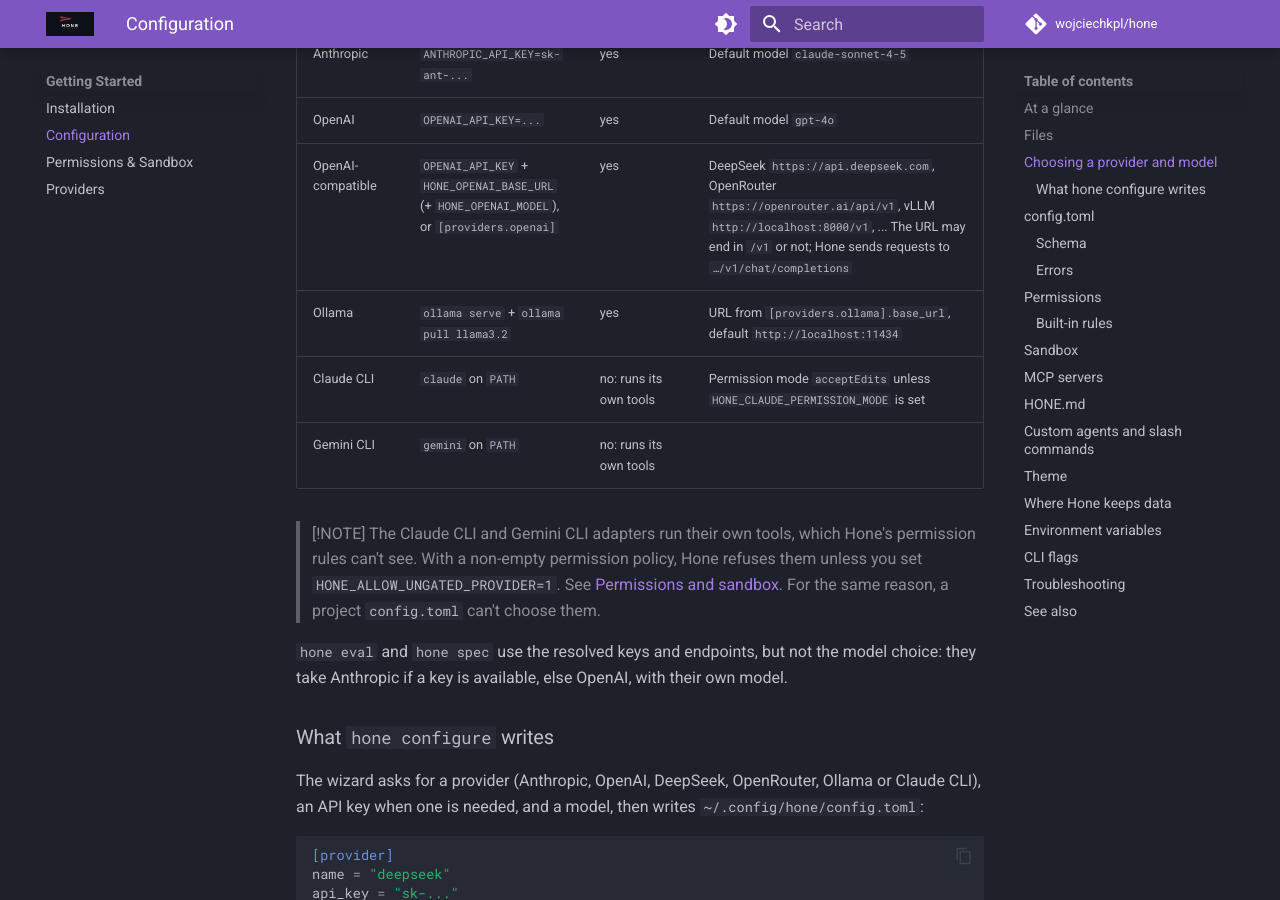
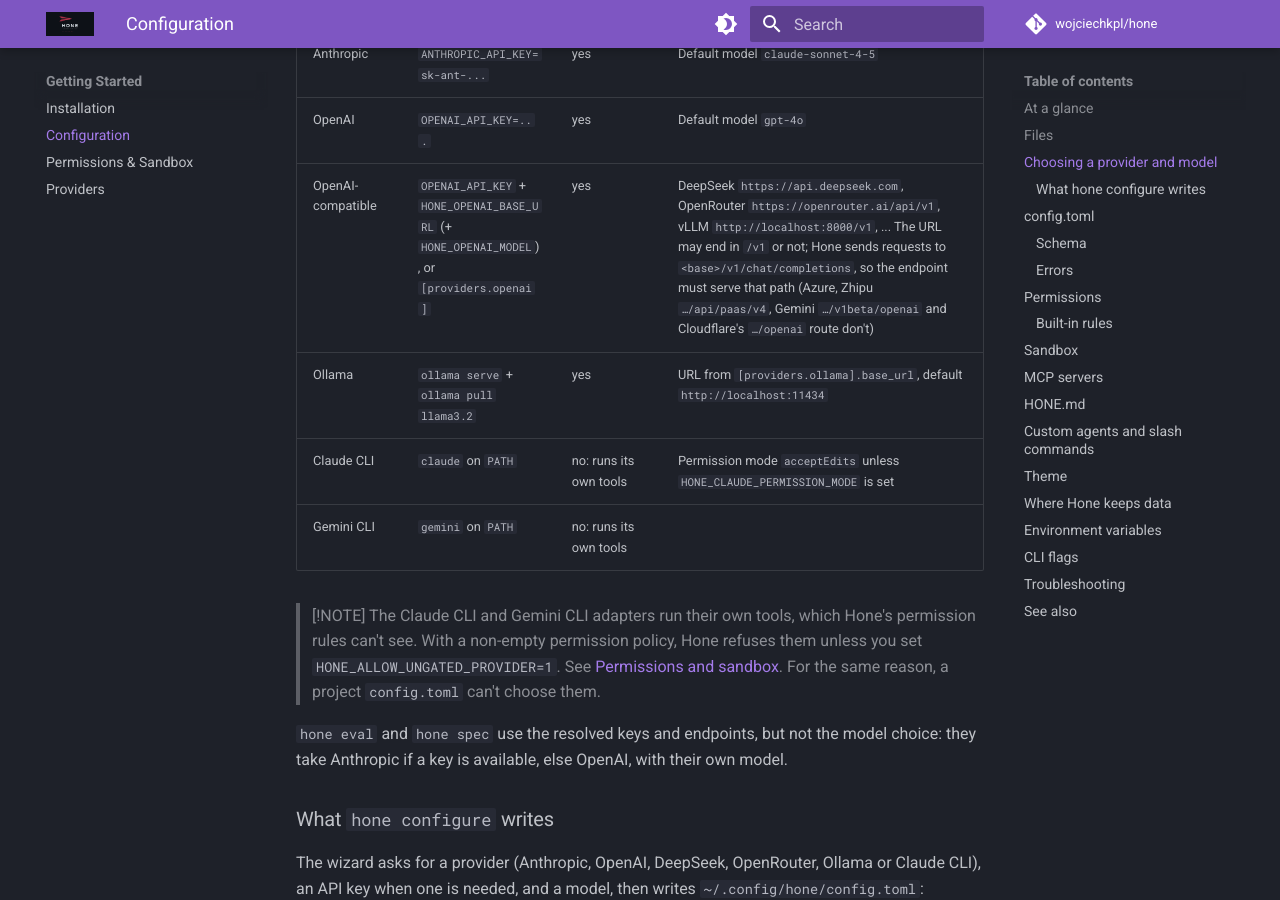
Before and after one commit to wojciechkpl/hone, an MkDocs documentation site: the page built from docs/configuration.md, in a window 1280 px wide and 900 px high, scrolled down 4185 px. Built offline with MkDocs 1.6.1 and Material for MkDocs 9.7.7, drawn with Linux system fonts in a browser that asks for light colours; comment, search, counter and statistics services are not loaded.

Commit message:
docs: name endpoints that don't serve /v1/chat/completions

```diff
--- a/docs/configuration.md
+++ b/docs/configuration.md
@@ -119,7 +119,7 @@
 |---|---|---|---|
 | Anthropic | `ANTHROPIC_API_KEY=sk-ant-...` | yes | Default model `claude-sonnet-4-5` |
 | OpenAI | `OPENAI_API_KEY=...` | yes | Default model `gpt-4o` |
-| OpenAI-compatible | `OPENAI_API_KEY` + `HONE_OPENAI_BASE_URL` (+ `HONE_OPENAI_MODEL`), or `[providers.openai]` | yes | DeepSeek `https://api.deepseek.com`, OpenRouter `https://openrouter.ai/api/v1`, vLLM `http://localhost:8000/v1`, ... The URL may end in `/v1` or not; Hone sends requests to `…/v1/chat/completions` |
+| OpenAI-compatible | `OPENAI_API_KEY` + `HONE_OPENAI_BASE_URL` (+ `HONE_OPENAI_MODEL`), or `[providers.openai]` | yes | DeepSeek `https://api.deepseek.com`, OpenRouter `https://openrouter.ai/api/v1`, vLLM `http://localhost:8000/v1`, ... The URL may end in `/v1` or not; Hone sends requests to `<base>/v1/chat/completions`, so the endpoint must serve that path (Azure, Zhipu `…/api/paas/v4`, Gemini `…/v1beta/openai` and Cloudflare's `…/openai` route don't) |
 | Ollama | `ollama serve` + `ollama pull llama3.2` | yes | URL from `[providers.ollama].base_url`, default `http://localhost:11434` |
 | Claude CLI | `claude` on `PATH` | no: runs its own tools | Permission mode `acceptEdits` unless `HONE_CLAUDE_PERMISSION_MODE` is set |
 | Gemini CLI | `gemini` on `PATH` | no: runs its own tools | |
```
Also changed, not shown: CHANGELOG.md (+1 -1 lines).
